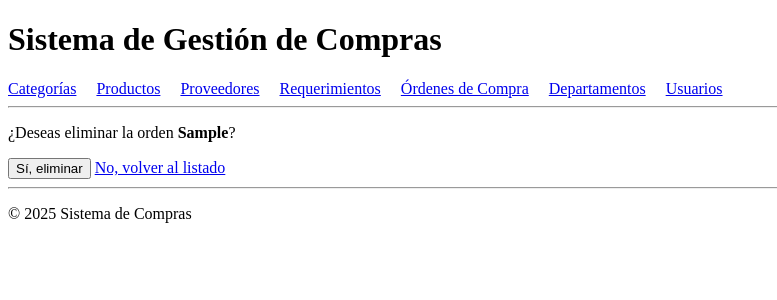
After one commit to Naydelyn1/sistema_compras, a Django app: page /ordenes/1/eliminar/ in a window 1280 px wide. The commit adds this page. Shown: the top 300 px of the page, without its empty margins (0-777 px from the left). Run offline with Django 5.2, Linux system fonts and the light colour scheme; tables that the repository leaves empty hold one stand-in row (values such as "Sample post").

Commit message:
agregado de boton de eliminar orden de compra y eliminar producto dentro de productos en detalles de orden

```diff
--- a/apps/ordenes/models.py
+++ b/apps/ordenes/models.py
@@ -32,13 +32,11 @@ class DetalleOrdenCompra(models.Model):
     producto = models.ForeignKey(Producto, on_delete=models.PROTECT)
     cantidad = models.PositiveIntegerField()
     precio_unitario = models.DecimalField(max_digits=10, decimal_places=2)
-
-    @property
-    def subtotal(self):
-        return self.cantidad * self.precio_unitario
+    subtotal = models.DecimalField(max_digits=10, decimal_places=2)  # ✅ debe ser un campo, no una propiedad
 
     def __str__(self):
-        return f'{self.cantidad} x {self.producto.nombre} en Orden {self.orden.id}'
+        return f'{self.cantidad} x {self.producto.nombre} en Orden {self.orden.codigo}'
+
 
 
     def calcular_total(self):
--- a/apps/ordenes/urls.py
+++ b/apps/ordenes/urls.py
@@ -7,5 +7,10 @@ urlpatterns = [
     path('<int:orden_id>/agregar-detalle/', views.agregar_detalle_orden, name='agregar_detalle_orden'),
     path('<int:orden_id>/detalle/', views.detalle_orden, name='detalle_orden'),
     path('<int:orden_id>/cambiar-estado/<str:nuevo_estado>/', views.cambiar_estado_orden, name='cambiar_estado_orden'),
+    path('<int:orden_id>/eliminar/', views.eliminar_orden, name='eliminar_orden'),
+    path('<int:orden_id>/detalle/<int:detalle_id>/eliminar/', views.eliminar_detalle_orden, name='eliminar_detalle_orden'),
+
+
+
 
 ]
--- a/apps/ordenes/views.py
+++ b/apps/ordenes/views.py
@@ -6,6 +6,8 @@ from apps.proveedores.models import Proveedor
 from .models import OrdenCompra
 from apps.usuarios.models import Usuario
 from apps.productos.models import Producto
+from django.urls import reverse
+from django.contrib import messages
 
 def lista_ordenes(request):
     ordenes = OrdenCompra.objects.all()
@@ -40,28 +42,42 @@ def crear_orden(request):
 
 
 
+from django.contrib import messages
+
 def agregar_detalle_orden(request, orden_id):
     orden = get_object_or_404(OrdenCompra, pk=orden_id)
-    productos = Producto.objects.all()  # Obtener todos los productos
-
     if request.method == 'POST':
         producto_id = request.POST.get('producto')
-        cantidad = request.POST.get('cantidad')
-        precio_unitario = request.POST.get('precio_unitario')
-        producto = get_object_or_404(Producto, pk=producto_id)
+        cantidad = int(request.POST.get('cantidad'))
+        precio_unitario = float(request.POST.get('precio_unitario'))
+        subtotal = cantidad * precio_unitario
 
-        DetalleOrdenCompra.objects.create(
+        detalle = DetalleOrdenCompra(
             orden=orden,
-            producto=producto,
+            producto_id=producto_id,
             cantidad=cantidad,
-            precio_unitario=precio_unitario
+            precio_unitario=precio_unitario,
+            subtotal=subtotal  # Calculado antes de guardar
         )
+        detalle.save()
+        return redirect('detalle_orden', orden.id)
+
+
+
+    productos = Producto.objects.all()
+    return render(request, 'ordenes/agregar_detalle.html', {'orden': orden, 'productos': productos})
+
+
+
+def eliminar_orden(request, orden_id):
+    orden = get_object_or_404(OrdenCompra, pk=orden_id)
+    if request.method == 'POST':
+        orden.delete()
+        messages.success(request, 'La orden ha sido eliminada correctamente.')
         return redirect('lista_ordenes')
+    return render(request, 'ordenes/confirmar_eliminacion.html', {'orden': orden})
 
-    return render(request, 'ordenes/agregar_detalle.html', {
-        'orden': orden,
-        'productos': productos  # Pasar productos al contexto
-    })
+
 
 def detalle_orden(request, orden_id):
     orden = get_object_or_404(OrdenCompra, pk=orden_id)
@@ -75,4 +91,10 @@ def cambiar_estado_orden(request, orden_id, nuevo_estado):
     orden.save()
     return redirect('detalle_orden', orden_id=orden.id)
 
+def eliminar_detalle_orden(request, orden_id, detalle_id):
+    orden = get_object_or_404(OrdenCompra, pk=orden_id)
+    detalle = get_object_or_404(DetalleOrdenCompra, pk=detalle_id, orden=orden)
+    detalle.delete()
+    return redirect('detalle_orden', orden_id=orden.id)
+
 # Create your views here.
--- /dev/null
+++ b/templates/ordenes/confirmar_eliminacion.html
@@ -0,0 +1,9 @@
+{% extends "base.html" %}
+{% block content %}
+  <p>¿Deseas eliminar la orden <strong>{{ orden.codigo }}</strong>?</p>
+  <form method="post">
+    {% csrf_token %}
+    <button type="submit">Sí, eliminar</button>
+    <a href="{% url 'lista_ordenes' %}">No, volver al listado</a>
+  </form>
+{% endblock %}
--- a/templates/ordenes/lista.html
+++ b/templates/ordenes/lista.html
@@ -1,13 +1,13 @@
 {% extends "base.html" %}
 {% block content %}
   <h2>Listado de Órdenes de Compra</h2>
-
   {% for orden in ordenes %}
-    <div style="border: 1px solid #ccc; padding: 10px; margin-bottom: 10px;">
+    <div style="border: 1px solid #ccc; padding: 10px; margin-bottom: 15px; border-radius: 5px;">
       <p><strong>Código:</strong> {{ orden.codigo }}</p>
       <p><strong>Fecha:</strong> {{ orden.fecha_emision }}</p>
-
       <a href="{% url 'detalle_orden' orden.id %}">Ver Detalle</a>
+      |
+      <a href="{% url 'eliminar_orden' orden.id %}">Eliminar</a>
     </div>
   {% empty %}
     <p>No hay órdenes de compra registradas.</p>
```
Also changed, not shown: templates/ordenes/detalle.html (+5 -2 lines), apps/ordenes/migrations/0005_alter_detalleordencompra_subtotal.py (added).
